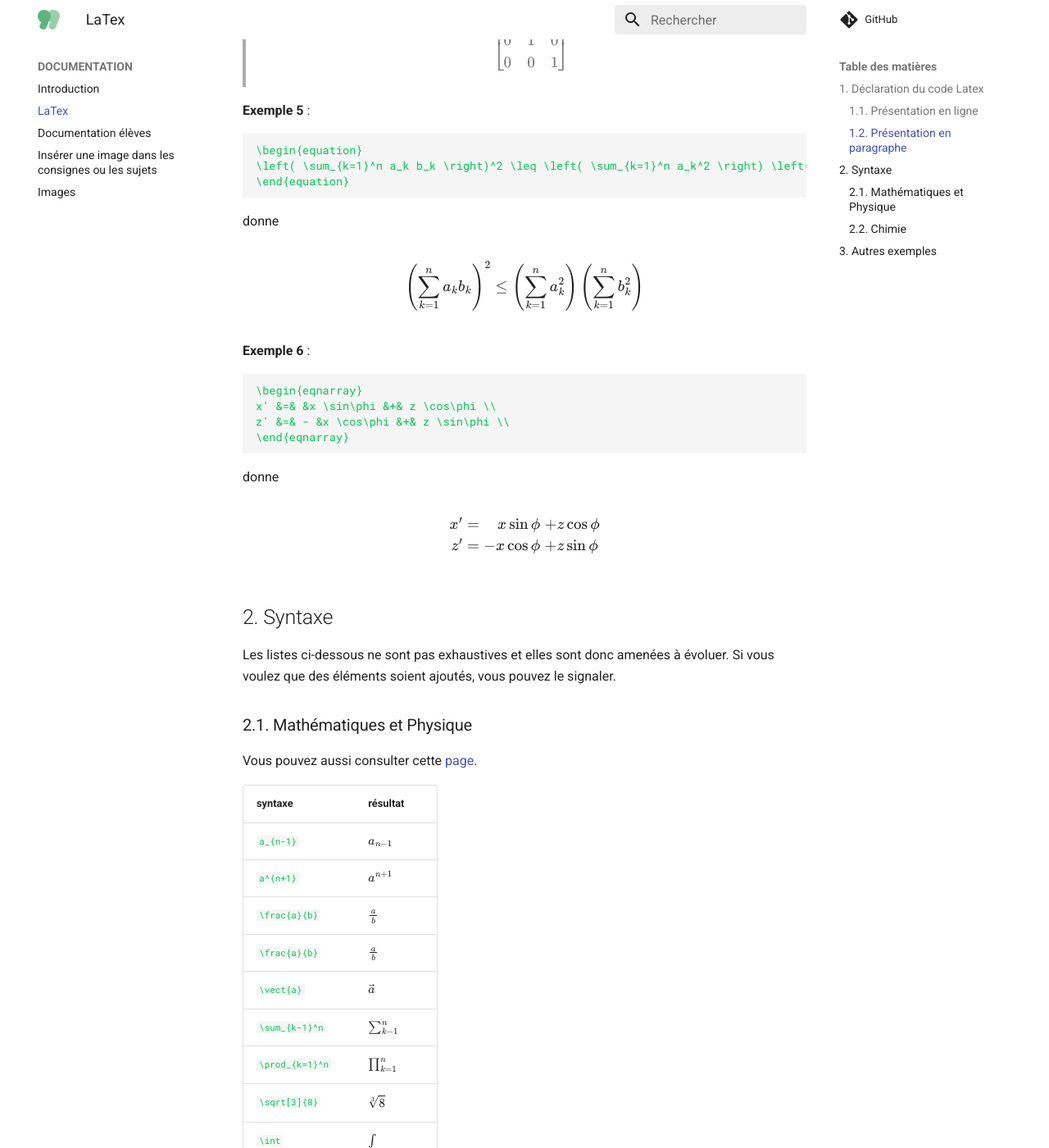
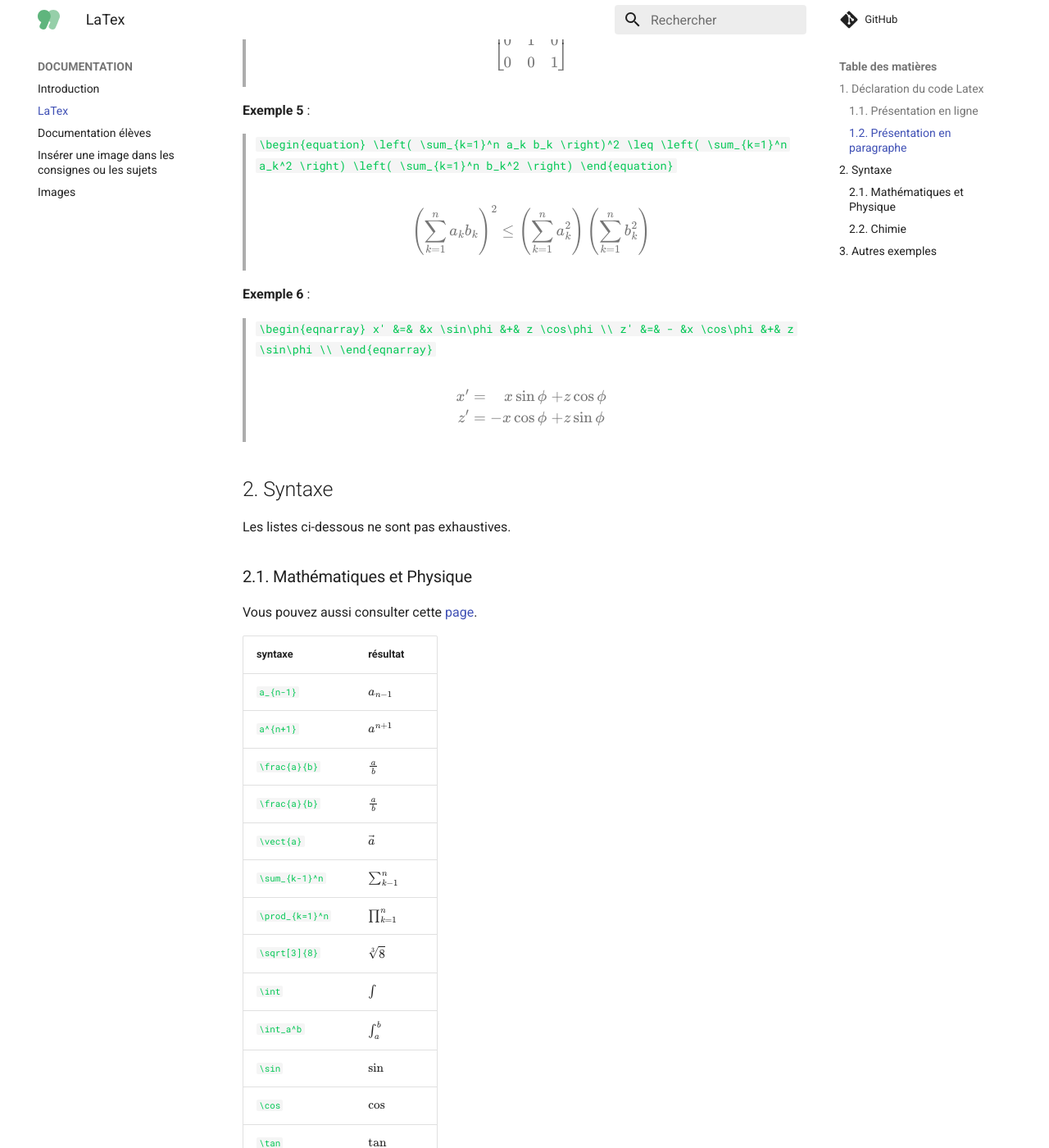
Before and after one commit to mon-oral/documentation, an MkDocs documentation site: the page built from docs/LaTex.md, in a window 1280 px wide and 1400 px high, scrolled down 1687 px. Shown: the whole window at 82% size. Built offline with MkDocs 1.6.1 and Material for MkDocs 9.7.7, drawn with Linux system fonts in a browser that asks for light colours; comment, search, counter and statistics services are not loaded; the version menu is left out.

Commit message:
Update LaTex.md

````diff
--- a/docs/LaTex.md
+++ b/docs/LaTex.md
@@ -75,7 +75,6 @@ $$
 > \end{bmatrix}
 > ```
 >
->
 > \begin{bmatrix}
 1&0&0\\
 0&1&0\\
@@ -84,39 +83,33 @@ $$
 
 **Exemple 5** :
 
-```
-\begin{equation}
-\left( \sum_{k=1}^n a_k b_k \right)^2 \leq \left( \sum_{k=1}^n a_k^2 \right) \left( \sum_{k=1}^n b_k^2 \right)
-\end{equation}
-```
-donne
-
-\begin{equation}
+> ```
+> \begin{equation}
+> \left( \sum_{k=1}^n a_k b_k \right)^2 \leq \left( \sum_{k=1}^n a_k^2 \right) \left( \sum_{k=1}^n b_k^2 \right)
+> \end{equation}
+> ```
+>
+> \begin{equation}
 \left( \sum_{k=1}^n a_k b_k \right)^2 \leq \left( \sum_{k=1}^n a_k^2 \right) \left( \sum_{k=1}^n b_k^2 \right)
 \end{equation}
 
 **Exemple 6** :
 
-```
-\begin{eqnarray}
-x' &=& &x \sin\phi &+& z \cos\phi \\
-z' &=& - &x \cos\phi &+& z \sin\phi \\
-\end{eqnarray}
-```
-
- donne
-
-\begin{eqnarray}
+> ```
+> \begin{eqnarray}
+> x' &=& &x \sin\phi &+& z \cos\phi \\
+> z' &=& - &x \cos\phi &+& z \sin\phi \\
+> \end{eqnarray}
+>```
+>
+> \begin{eqnarray}
 x' &=& &x \sin\phi &+& z \cos\phi \\
 z' &=& - &x \cos\phi &+& z \sin\phi \\
 \end{eqnarray}
 
-
-
 ## 2. Syntaxe
 
-Les listes ci-dessous ne sont pas exhaustives et elles sont donc amenées à évoluer. Si vous voulez que des éléments soient ajoutés, vous pouvez le signaler.
-
+Les listes ci-dessous ne sont pas exhaustives.
 
 ### 2.1. Mathématiques et Physique
 
@@ -171,8 +164,6 @@ Vous pouvez aussi consulter cette [page](http://ftp.ktug.org/tex-archive/info/un
 | `\vdots`                 | $\vdots$                        |
 | `\ddots`                 | $\ddots$                        |
 
-<br />
-
 ### 2.2. Chimie
 
 | syntaxe                        | résultat                                      |
@@ -195,9 +186,6 @@ Vous pouvez aussi consulter cette [page](http://ftp.ktug.org/tex-archive/info/un
 **Exemple** : `H_2O_{(l)} + H_2O_{(l)} \rightleftharpoons H_3O^{+}_{(aq)} + HO^{-}_{(aq)}`
 
 **Résultat** : $H_2O_{(l)} + H_2O_{(l)} \rightleftharpoons H_3O^{+}_{(aq)} + HO^{-}_{(aq)}$
-
-
-<br />
 
  ### 2.3. Lettres grecques
 
````
